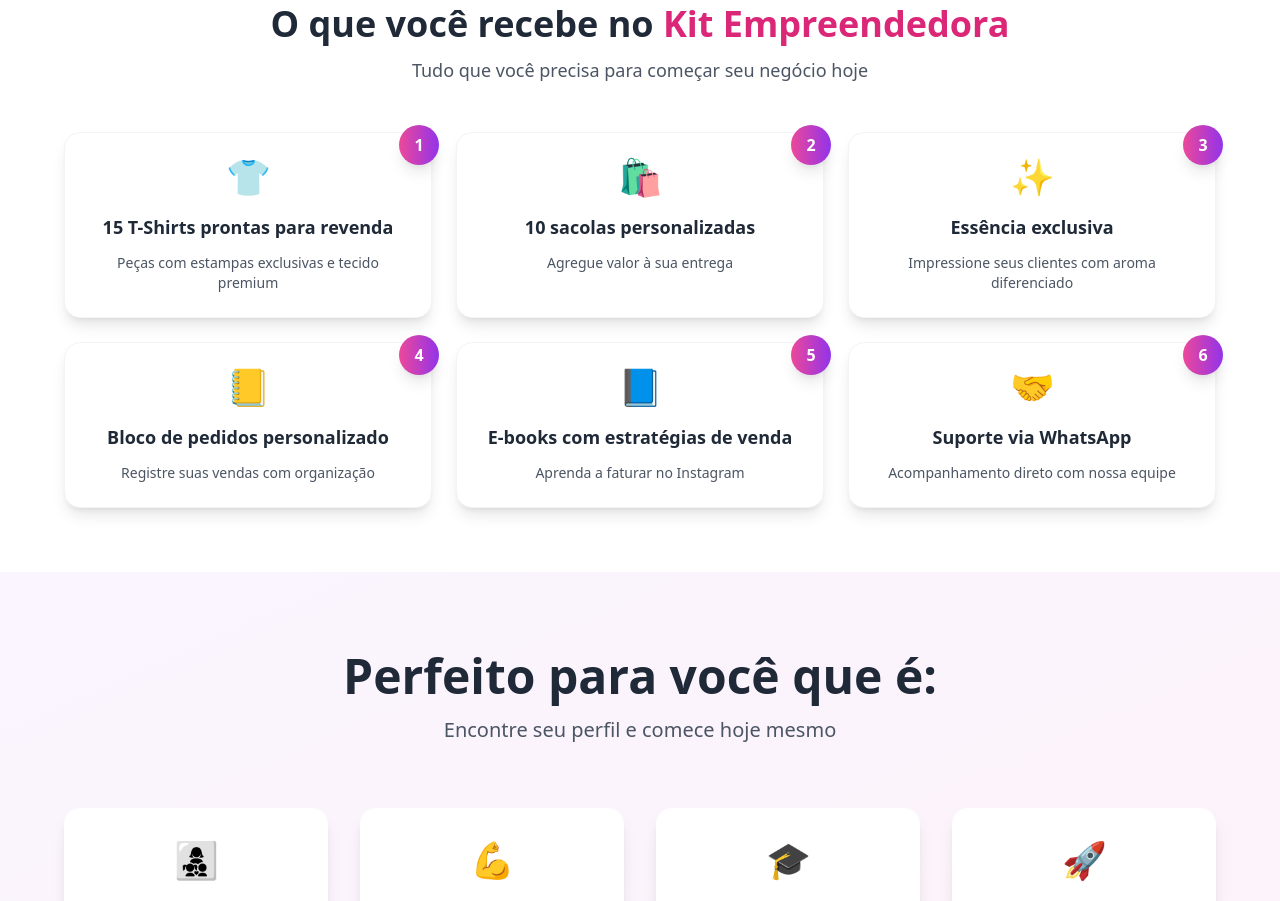
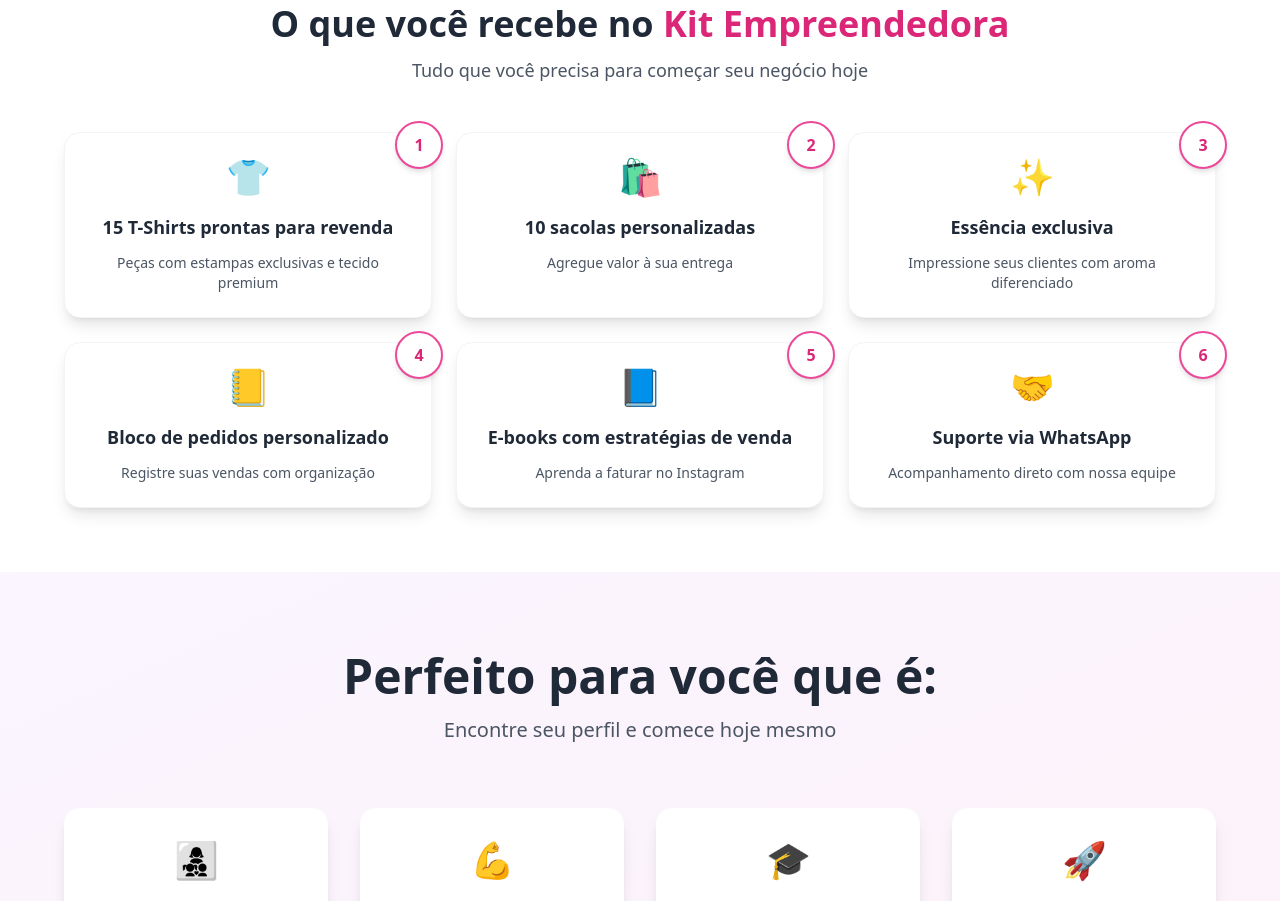
Before and after one commit to 95lucassdaniell/kit-empreendedora-reloaded, a React (Vite) app: page / in a window 1280 px wide. Shown: the part 2740-3641 px from the top of the page. Built offline with nearby package versions, Linux system fonts and the light colour scheme.

Commit message:
feat: Improve benefit card badges
Change benefit card badges to have a white background, pink text, and a cleaner appearance.

```diff
--- a/src/components/Features.tsx
+++ b/src/components/Features.tsx
@@ -1,3 +1,4 @@
+
 
 import React from 'react';
 
@@ -52,8 +53,8 @@ const Features = () => {
               key={index}
               className="bg-white p-4 sm:p-6 rounded-xl sm:rounded-2xl shadow-lg hover:shadow-2xl transition-all duration-300 hover:-translate-y-2 border border-gray-100 relative"
             >
-              {/* Badge numerado */}
-              <div className="absolute -top-2 -right-2 bg-gradient-to-r from-pink-500 to-purple-600 text-white w-8 h-8 sm:w-10 sm:h-10 rounded-full flex items-center justify-center text-sm sm:text-base font-bold shadow-lg">
+              {/* Badge numerado com fundo branco */}
+              <div className="absolute -top-3 -right-3 bg-white border-2 border-pink-500 text-pink-600 w-10 h-10 sm:w-12 sm:h-12 rounded-full flex items-center justify-center text-sm sm:text-base font-bold shadow-md">
                 {index + 1}
               </div>
 
```
